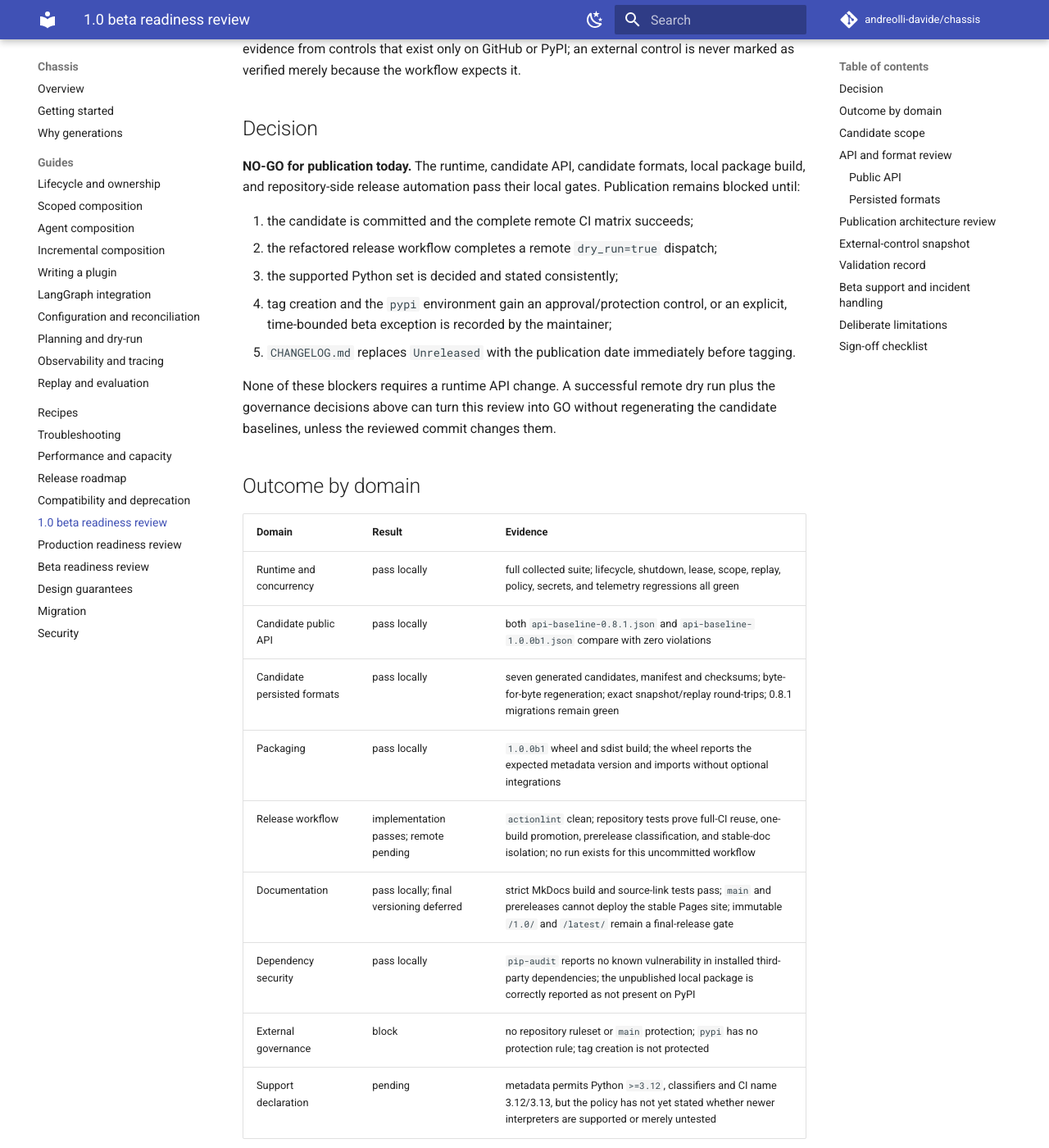
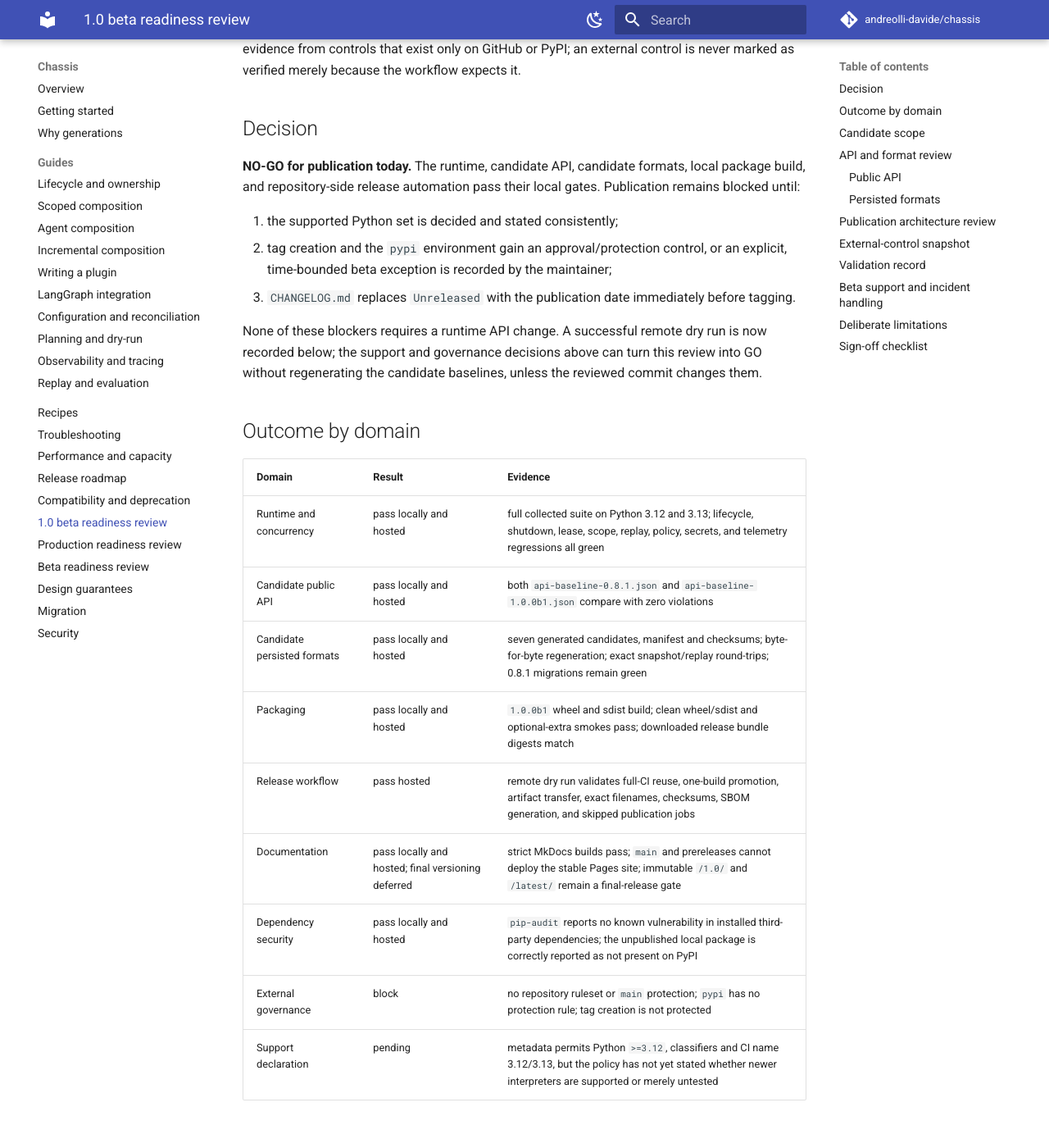
Before and after one commit to andreolli-davide/chassis, an MkDocs documentation site: the page built from docs/1.0-beta-readiness.md, in a window 1280 px wide and 1400 px high, scrolled down 225 px. Shown: the whole window at 82% size. Built offline with MkDocs 1.6.1 and Material for MkDocs 9.7.7, drawn with Linux system fonts in a browser that asks for light colours; comment, search, counter and statistics services are not loaded; some of the changed text lies outside the part shown.

Commit message:
docs: record 1.0.0b1 remote validation

```diff
--- a/docs/1.0-beta-readiness.md
+++ b/docs/1.0-beta-readiness.md
@@ -1,7 +1,9 @@
 # 1.0.0b1 beta readiness review
 
 Review date: **2026-09-22**. Target: **`1.0.0b1`** / eventual tag
-**`v1.0.0b1`**. The candidate has not been committed, tagged, or published.
+**`v1.0.0b1`**. The candidate implementation is committed at
+[`e16780b`](https://github.com/andreolli-davide/chassis/commit/e16780b045a9f0029d96cc6e2e86e9e2f9f22128);
+it has not been tagged or published.
 
 This is the release decision record for the first 1.0 beta. It distinguishes
 local implementation evidence from controls that exist only on GitHub or PyPI;
@@ -14,29 +16,28 @@ expects it.
 local package build, and repository-side release automation pass their local
 gates. Publication remains blocked until:
 
-1. the candidate is committed and the complete remote CI matrix succeeds;
-2. the refactored release workflow completes a remote `dry_run=true` dispatch;
-3. the supported Python set is decided and stated consistently;
-4. tag creation and the `pypi` environment gain an approval/protection control,
+1. the supported Python set is decided and stated consistently;
+2. tag creation and the `pypi` environment gain an approval/protection control,
    or an explicit, time-bounded beta exception is recorded by the maintainer;
-5. `CHANGELOG.md` replaces `Unreleased` with the publication date immediately
+3. `CHANGELOG.md` replaces `Unreleased` with the publication date immediately
    before tagging.
 
 None of these blockers requires a runtime API change. A successful remote dry
-run plus the governance decisions above can turn this review into GO without
-regenerating the candidate baselines, unless the reviewed commit changes them.
+run is now recorded below; the support and governance decisions above can turn
+this review into GO without regenerating the candidate baselines, unless the
+reviewed commit changes them.
 
 ## Outcome by domain
 
 | Domain | Result | Evidence |
 | --- | --- | --- |
-| Runtime and concurrency | pass locally | full collected suite; lifecycle, shutdown, lease, scope, replay, policy, secrets, and telemetry regressions all green |
-| Candidate public API | pass locally | both `api-baseline-0.8.1.json` and `api-baseline-1.0.0b1.json` compare with zero violations |
-| Candidate persisted formats | pass locally | seven generated candidates, manifest and checksums; byte-for-byte regeneration; exact snapshot/replay round-trips; 0.8.1 migrations remain green |
-| Packaging | pass locally | `1.0.0b1` wheel and sdist build; the wheel reports the expected metadata version and imports without optional integrations |
-| Release workflow | implementation passes; remote pending | `actionlint` clean; repository tests prove full-CI reuse, one-build promotion, prerelease classification, and stable-doc isolation; no run exists for this uncommitted workflow |
-| Documentation | pass locally; final versioning deferred | strict MkDocs build and source-link tests pass; `main` and prereleases cannot deploy the stable Pages site; immutable `/1.0/` and `/latest/` remain a final-release gate |
-| Dependency security | pass locally | `pip-audit` reports no known vulnerability in installed third-party dependencies; the unpublished local package is correctly reported as not present on PyPI |
+| Runtime and concurrency | pass locally and hosted | full collected suite on Python 3.12 and 3.13; lifecycle, shutdown, lease, scope, replay, policy, secrets, and telemetry regressions all green |
+| Candidate public API | pass locally and hosted | both `api-baseline-0.8.1.json` and `api-baseline-1.0.0b1.json` compare with zero violations |
+| Candidate persisted formats | pass locally and hosted | seven generated candidates, manifest and checksums; byte-for-byte regeneration; exact snapshot/replay round-trips; 0.8.1 migrations remain green |
+| Packaging | pass locally and hosted | `1.0.0b1` wheel and sdist build; clean wheel/sdist and optional-extra smokes pass; downloaded release bundle digests match |
+| Release workflow | pass hosted | remote dry run validates full-CI reuse, one-build promotion, artifact transfer, exact filenames, checksums, SBOM generation, and skipped publication jobs |
+| Documentation | pass locally and hosted; final versioning deferred | strict MkDocs builds pass; `main` and prereleases cannot deploy the stable Pages site; immutable `/1.0/` and `/latest/` remain a final-release gate |
+| Dependency security | pass locally and hosted | `pip-audit` reports no known vulnerability in installed third-party dependencies; the unpublished local package is correctly reported as not present on PyPI |
 | External governance | block | no repository ruleset or `main` protection; `pypi` has no protection rule; tag creation is not protected |
 | Support declaration | pending | metadata permits Python `>=3.12`, classifiers and CI name 3.12/3.13, but the policy has not yet stated whether newer interpreters are supported or merely untested |
 
@@ -105,9 +106,16 @@ The release path now has one promotion chain:
 
 Repository tests pin these dependencies so removing a required job, rebuilding
 inside the release workflow, changing artifact names, or allowing prerelease
-docs deployment fails the suite. A remote dry run is still required because
-local tests cannot prove GitHub artifact transfer, environment evaluation, or
-hosted-runner permissions.
+docs deployment fails the suite. The first hosted candidate exposed GitHub's
+static permission validation for a nested, dormant Pages deployment job. Commit
+`e16780b` separated the read-only strict-docs quality gate from the deployment
+workflow. The subsequent hosted CI and release dry run both passed without
+granting Pages or OIDC write permission to CI.
+
+The downloaded `release-bundle` contains only the expected `1.0.0b1` wheel and
+sdist under `dist/`, `SHA256SUMS`, and a CycloneDX JSON SBOM. Both distribution
+digests verify. PyPI publication, GitHub Release creation, and documentation
+deployment were all skipped by the dry run.
 
 ## External-control snapshot
 
@@ -123,6 +131,7 @@ Read-only GitHub API inspection on 2026-09-22 found:
 | Default workflow token | read-only; cannot approve pull-request reviews | pass |
 | Allowed actions | all actions allowed; SHA pinning not required | accepted beta risk, final hardening decision required |
 | Previous release path | `v0.9.1` workflow succeeded and produced wheel, sdist, and SBOM assets | evidence that the existing GitHub/PyPI path worked; not proof that the refactored beta workflow works |
+| Beta candidate dry run | refactored workflow succeeded at `e16780b`; all three publication/deployment jobs skipped | pass for hosted CI, artifact transfer, release-bundle assembly, and dry-run isolation |
 
 The successful 0.9.1 publication is evidence that PyPI trusted publishing was
 usable by this repository workflow. The repository API does not expose the PyPI
@@ -138,7 +147,7 @@ are recorded here.
 | --- | --- | --- |
 | Full local suite, Python 3.12 | `uv run pytest` | pass |
 | Python 3.13 artifact import | isolated installation of the built `1.0.0b1` wheel | pass |
-| Full Python 3.13 suite | reusable CI matrix | pending remote candidate run |
+| Full Python 3.13 suite | reusable CI matrix | pass in hosted CI and release dry run |
 | Branch and focused coverage | `pytest --cov=src/chassis --cov-branch` plus `scripts/coverage_gate.py` | pass: global 91.6%; every focused floor passes |
 | Ruff lint / format | `uv run ruff check .` / `uv run ruff format --check .` | pass |
 | Pyright strict | `uv run pyright` | pass: zero errors |
@@ -149,8 +158,8 @@ are recorded here.
 | Beta API compatibility | 1.0.0b1 API check | pass: zero additions and zero violations relative to the candidate |
 | Beta format candidates | generator `--check` and `tests/test_format_baseline.py` | pass |
 | Lockfile | `uv lock --check` | pass |
-| Complete hosted CI | GitHub Actions on candidate commit | pending |
-| Complete release dry run | GitHub Actions `workflow_dispatch`, `dry_run=true` | pending |
+| Complete hosted CI | [GitHub Actions run 35761845941](https://github.com/andreolli-davide/chassis/actions/runs/35761845941) on `e16780b` | pass: every matrix job green |
+| Complete release dry run | [GitHub Actions run 35761970241](https://github.com/andreolli-davide/chassis/actions/runs/35761970241), `workflow_dispatch`, `dry_run=true` | pass: bundle assembled; PyPI, GitHub Release, and docs deployment skipped |
 
 The validation record intentionally avoids a fixed test count: collection grows
 as review regressions are added, while the gate is the complete collected suite.
@@ -203,8 +212,8 @@ explicitly dispositioned.
 - [x] No-action 0.9 → 1.0 beta migration documented.
 - [x] Local runtime, compatibility, packaging, security, docs, and workflow gates pass.
 - [x] Prerelease cannot advance the stable docs channel in repository automation.
-- [ ] Candidate commit pushed and complete hosted CI green.
-- [ ] Refactored release workflow dry run green.
+- [x] Candidate commit pushed and complete hosted CI green.
+- [x] Refactored release workflow dry run green.
 - [ ] Supported Python versions decided and synchronized.
 - [ ] Protected release authority / PyPI approval configured or beta exception recorded.
 - [ ] Changelog dated and maintainer sign-off recorded.
```
